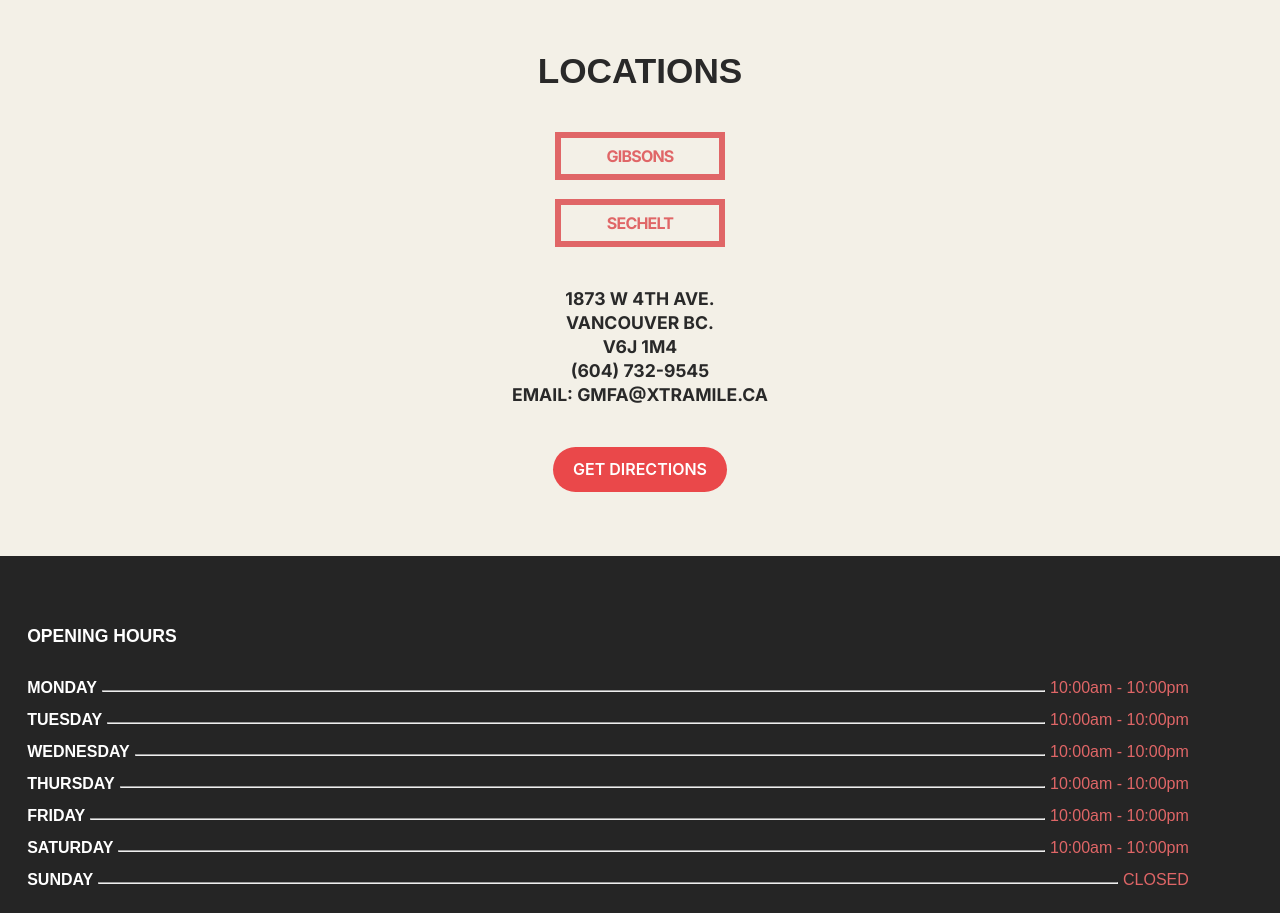
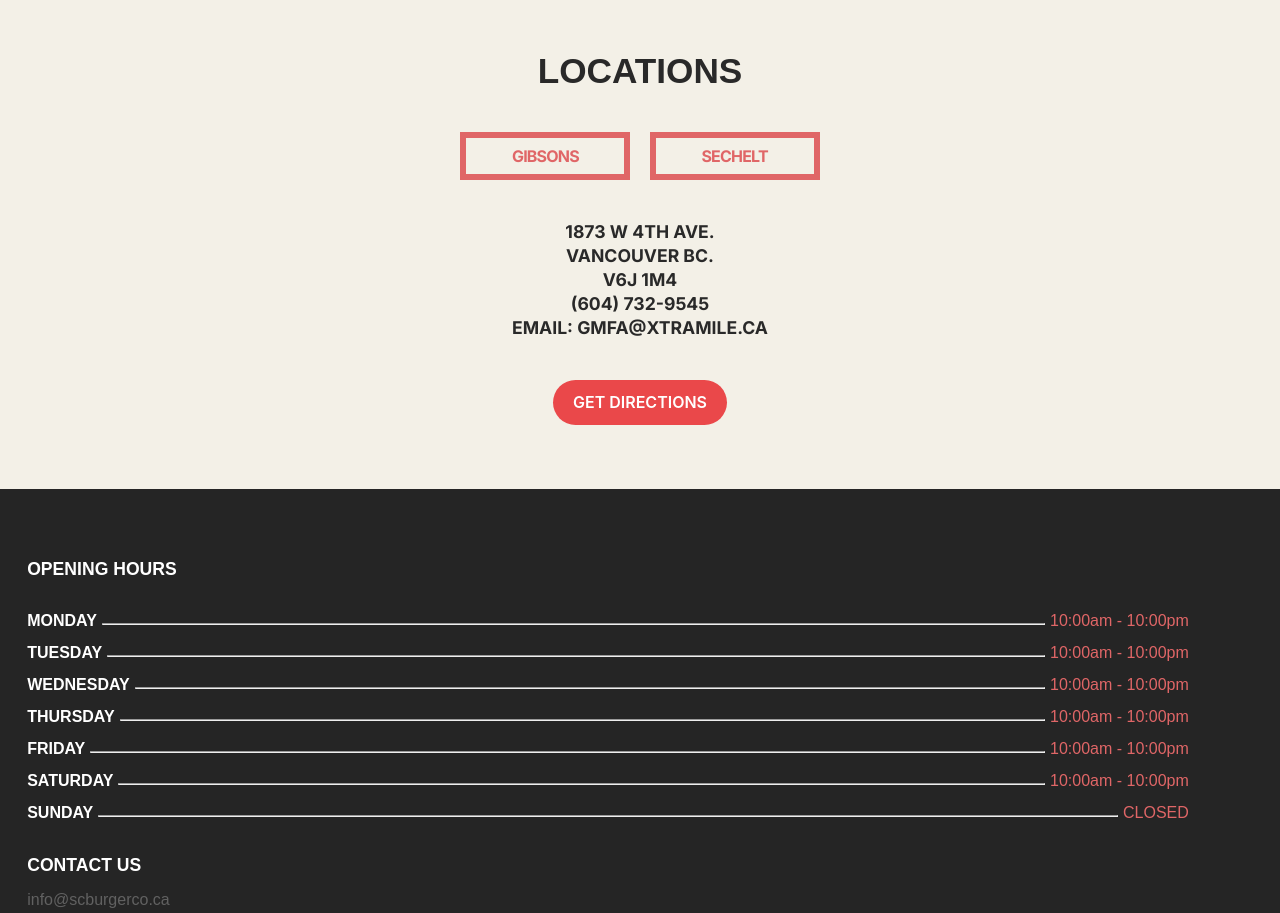
Before and after one commit to JasonBrunch/BurgerRestaurant, a Next.js app: page / in a window 1280 px wide. Shown: the part 2800-3713 px from the top of the page. Built offline with nearby package versions, Linux system fonts and the light colour scheme; a web font is replaced by a local one.

Commit message:
Save point for react maps

```diff
--- a/components/sections/location.module.css
+++ b/components/sections/location.module.css
@@ -13,3 +13,10 @@
     align-items: center;
     gap: 1.2rem;
 }
+
+@media(min-width: 992px){
+    .buttonContainer{
+        display: flex;
+        flex-direction: row;
+    }
+}
```
